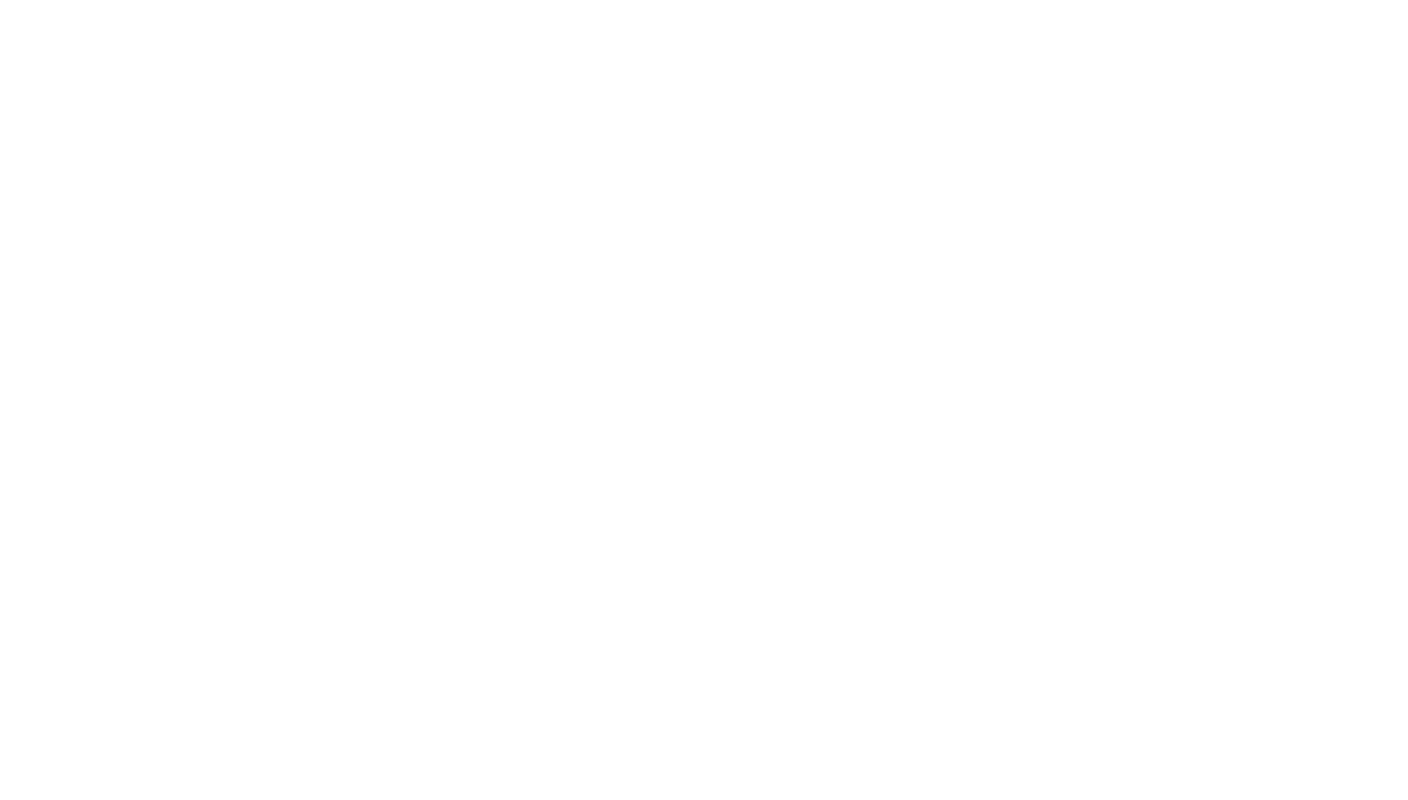
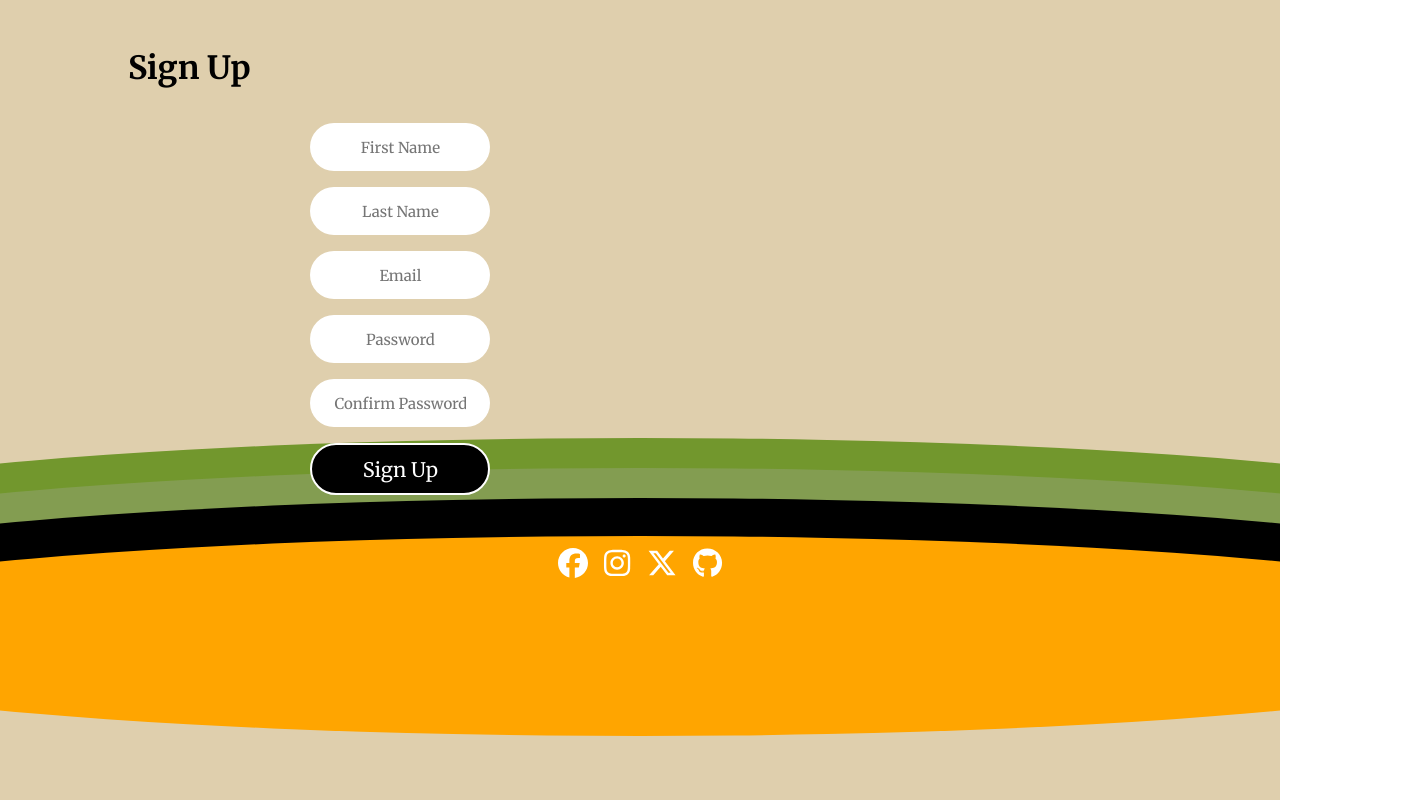
Before and after one commit to AntwaunW/Ingredients-app, a React (Create React App) app: page /SignUp in a window 1280 px wide. Before the commit this address had no page. Shown: the whole page, 1408 px wide, since content can reach past the window. Built offline with nearby package versions, Linux system fonts and the light colour scheme; a web font is replaced by a local one.

Commit message:
added sign up page and redirection to the signup page

```diff
--- a/src/App.jsx
+++ b/src/App.jsx
@@ -6,6 +6,7 @@ import { Routes, Route } from 'react-router-dom';
 import SignIn from './pages/Sign_In';
 import Landing from './pages/Landing';
 import LoginPage from './pages/Login';
+import SignUp from './pages/SignUp';
 
 
 function App() {
@@ -16,6 +17,7 @@ function App() {
           <Route path='/' element={<Landing />} />
           <Route path='/Login' element={<LoginPage />} />
           <Route path='/Sign_in' element={<SignIn />} />
+          <Route path='/SignUp' element={<SignUp /> } />
       </Routes>
     </>
   );
--- a/src/components/Footer.jsx
+++ b/src/components/Footer.jsx
@@ -15,3 +15,8 @@ function Footer() {
 };
 
 export default Footer;
+
+/*
+TODO: Eventually delete current place holders before site is officially launched.
+      Make links go to pages with actual content about the app itself
+*/
--- a/src/pages/Login.jsx
+++ b/src/pages/Login.jsx
@@ -106,3 +106,7 @@ function Login() {
 };
 
 export default Login;
+
+/*
+TODO: Add logic from backend that stores users passwords securley
+*/
--- a/src/pages/SignUp.jsx
+++ b/src/pages/SignUp.jsx
@@ -0,0 +1,43 @@
+import '../styles/signup.scss';
+import Background from '../components/Background';
+import Footer from '../components/Footer';
+
+
+function SignUp(){
+    return(
+        <>
+            <div className="signUpPg" >
+                <h1 className="SignUpTitle">Sign Up</h1>
+                    <div className="SignUpForm">
+                        <input className="FN" type="text" placeholder="First Name" />
+                            <label htmlFor="First Name"></label>
+                        <input className="LN" type="text" placeholder="Last Name" />
+                            <label htmlFor="Last Name"></label>
+                        <input className="signUpEmail" type="text" placeholder="Email" />
+                            <label htmlFor="Email"></label>
+                        <input className="signUpPassword" type="text" placeholder="Password" />
+                            <label htmlFor="Password"></label>
+                        <input className="ConfirmPass" type="text" placeholder="Confirm Password" />
+                            <label htmlFor="Confirm Password"></label>
+
+                        <button className="signUpBtn" >Sign Up</button>
+                    </div>
+                        <div className="signUpBackground">
+                            <Background />
+                        </div>
+                        <div className="signUpFooter">
+                            <Footer />
+                        </div>
+            </div>
+        </>
+    )
+}
+
+export default SignUp;
+
+
+/*
+TODO: store users inputs from the sign up fields.
+      validate users password and confirm passwords as well as store it when backend is created
+      add function to sign up button that allowas users to save info and get directed to the select items page to get started
+*/
--- a/src/pages/Sign_In.jsx
+++ b/src/pages/Sign_In.jsx
@@ -13,6 +13,8 @@ function SignIn() {
     const Login_pg = () => {
             navigate('/Login');
     }
+    //simple arrow function that uses navigate to go to selected page. Can be reused over again.
+    const goToSignUp = () => navigate('/SignUp');
 
   return  (
     <>
@@ -23,7 +25,7 @@ function SignIn() {
 
         <div className="SignIn-btns" >
           <button className="Starting Login-btn" onClick={Login_pg}>Login</button>
-          <button className="Starting SignUp-btn" onClick={() => alert('Sign Up coming soon!')}>Sign Up</button>
+          <button className="Starting SignUp-btn" onClick={goToSignUp}>Sign Up</button>
           <button className="Starting Try-btn" onClick={() => alert(' Guest Sign Up coming soon!')}>Try as Guest</button>
         </div>
           <div className="Socials">
--- /dev/null
+++ b/src/styles/signup.scss
@@ -0,0 +1,71 @@
+@use './_variables' as*;
+
+.signUpPg {
+    background-color: $neutral-color;
+    min-height: 100vh;
+}
+
+.SignUpTitle {
+    position: relative;
+    top: 3rem;
+    left: 8rem;
+}
+
+.SignUpForm {
+    position: fixed;
+    top: 6.7rem;
+    left: 23vw;
+    z-index: 5;
+
+        button {
+            display: flex;
+            justify-content: center;
+            align-items: center;
+            margin: 1rem;
+            padding: 1.5rem;
+            width: 180px;
+            height: 30px;
+            font-size: 20px;
+            border: none;
+            border-radius: 30px;
+        }
+
+        input {
+            display: flex;
+            justify-content: center;
+            align-items: center;
+            text-align: center;
+            margin: 1rem;
+            padding: 1.5rem;
+            width: 180px;
+            height: 30px;
+            font-size: 15px;
+            border: none;
+            border-radius: 30px;
+        }
+}
+
+button:hover {
+    color: white;
+    background-color: $bold-color;
+}
+
+.signUpBtn {
+    color: white;
+    background-color: $bold-color;
+    border: 2px solid white !important; //set to bold for outline to show and use !important to overide code in other places, like buttons.
+}
+
+.signUpBtn:hover {
+    color: orange;
+}
+
+.signUpBackground {
+    position: relative;
+    top: 24.2rem;
+}
+
+.signUpFooter {
+    position: relative;
+    top: 24rem;
+}
```
